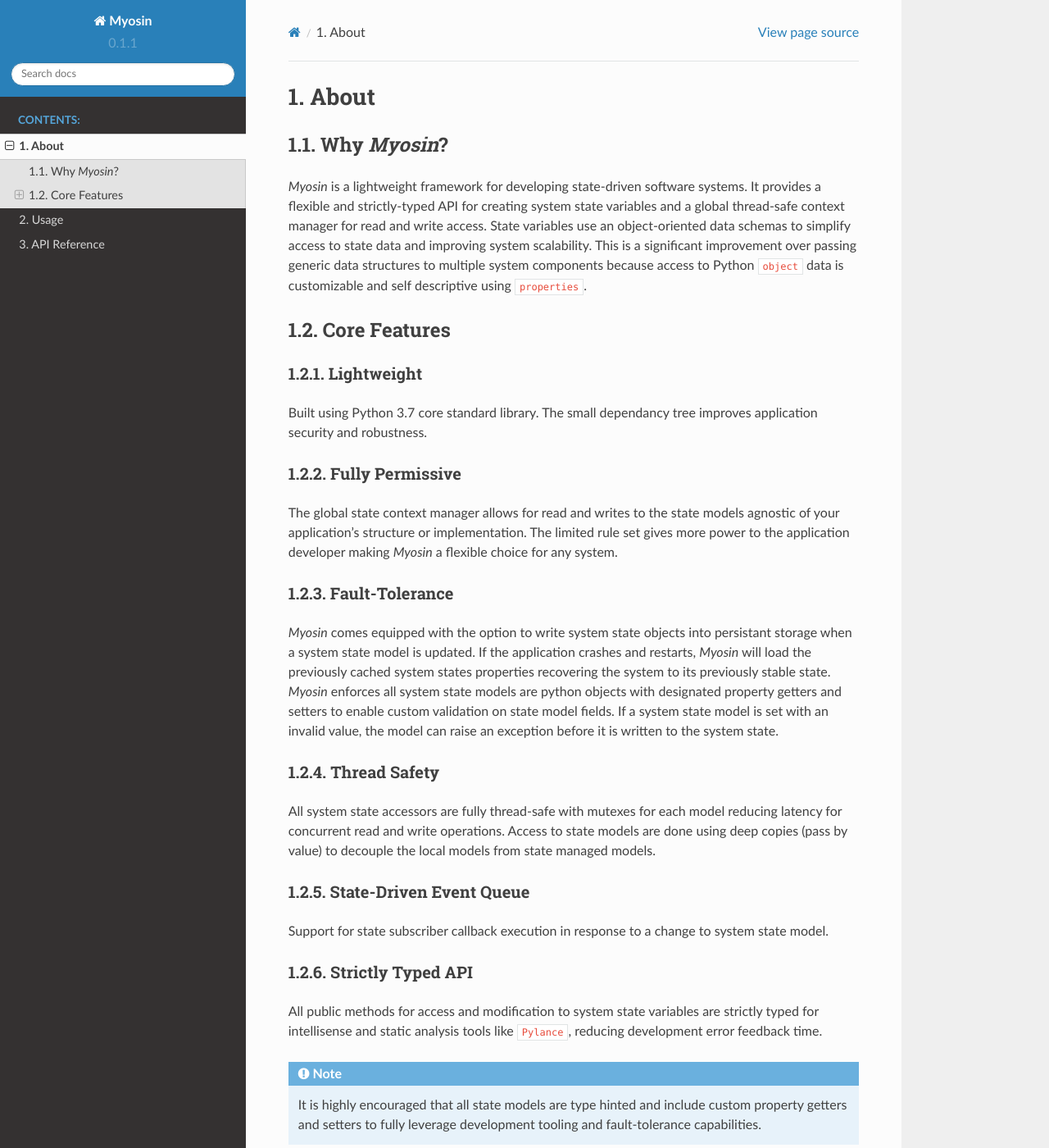
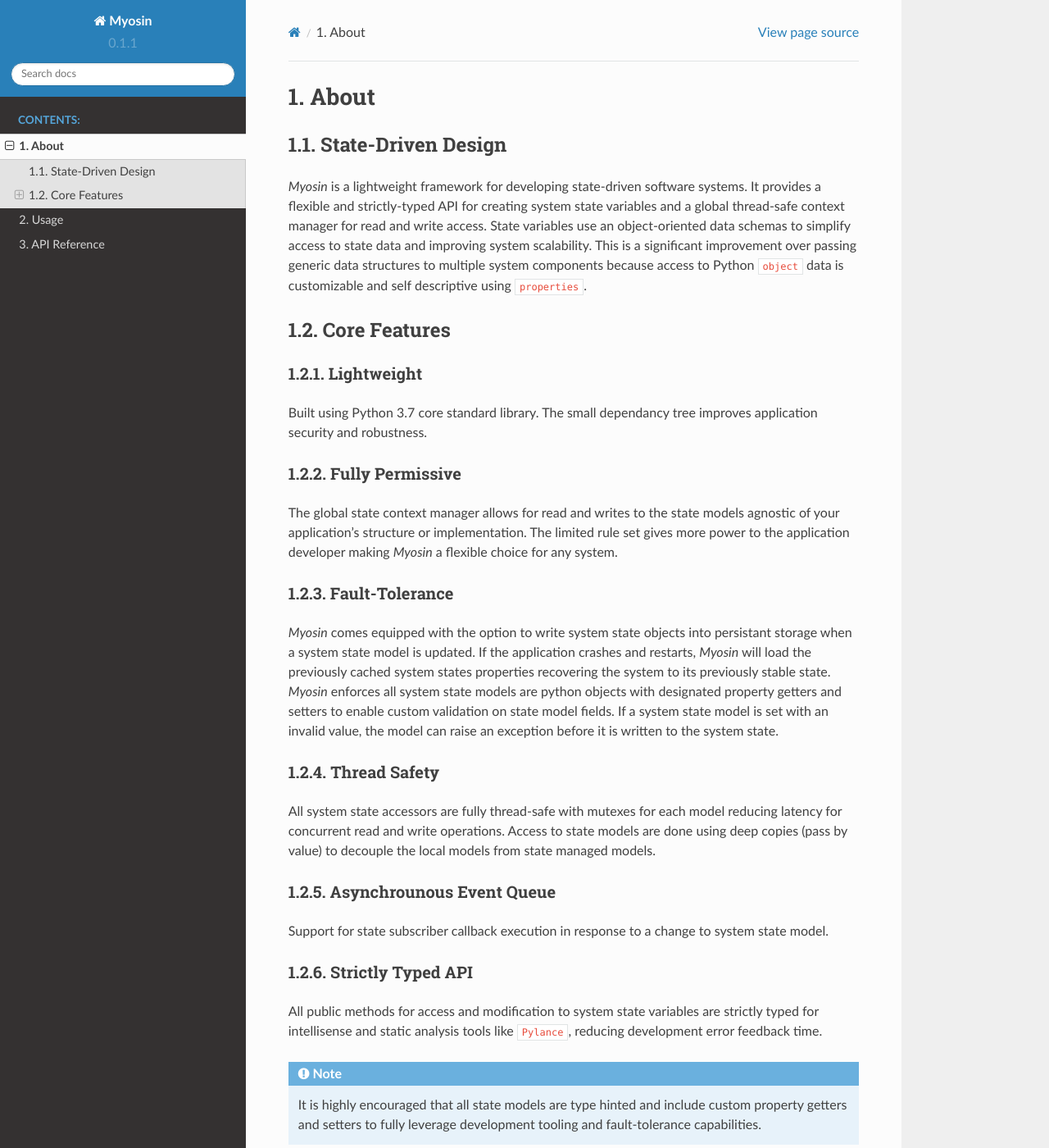
Before and after one commit to ztnel/model.io, a Sphinx documentation site: the page built from docs/source/about.rst, in a window 1280 px wide and 1400 px high. Shown: the whole window at 82% size. Built offline with Sphinx 7.4.7 and the Read the Docs theme 2.0.0, drawn with Linux system fonts in a browser that asks for light colours.

Commit message:
fix titles

```diff
--- a/docs/source/about.rst
+++ b/docs/source/about.rst
@@ -2,8 +2,8 @@
 About
 =====
 
-Why *Myosin*?
--------------
+State-Driven Design
+-------------------
 
 *Myosin* is a lightweight framework for developing state-driven software systems. It provides a flexible and strictly-typed API for creating system state variables and a global thread-safe context manager for read and write access. State variables use an object-oriented data schemas to simplify access to state data and improving system scalability. This is a significant improvement over passing generic data structures to multiple system components because access to Python ``object`` data is customizable and self descriptive using ``properties``.
 
@@ -26,8 +26,8 @@
 ~~~~~~~~~~~~~
 All system state accessors are fully thread-safe with mutexes for each model reducing latency for concurrent read and write operations. Access to state models are done using deep copies (pass by value) to decouple the local models from state managed models.
 
-State-Driven Event Queue
-~~~~~~~~~~~~~~~~~~~~~~~~
+Asynchrounous Event Queue
+~~~~~~~~~~~~~~~~~~~~~~~~~
 Support for state subscriber callback execution in response to a change to system state model.
 
 Strictly Typed API
@@ -41,5 +41,5 @@
     :align: center
 
 Prometheus Monitoring
-~~~~~~~~~~~~~~~~~~
+~~~~~~~~~~~~~~~~~~~~~
 *Myosin* uses the prometheus client python library to export performance metrics to a prometheus instance enabling real-time monitoring of your core application runtime and providing performance insights to aid system optimization and debugging.
```
